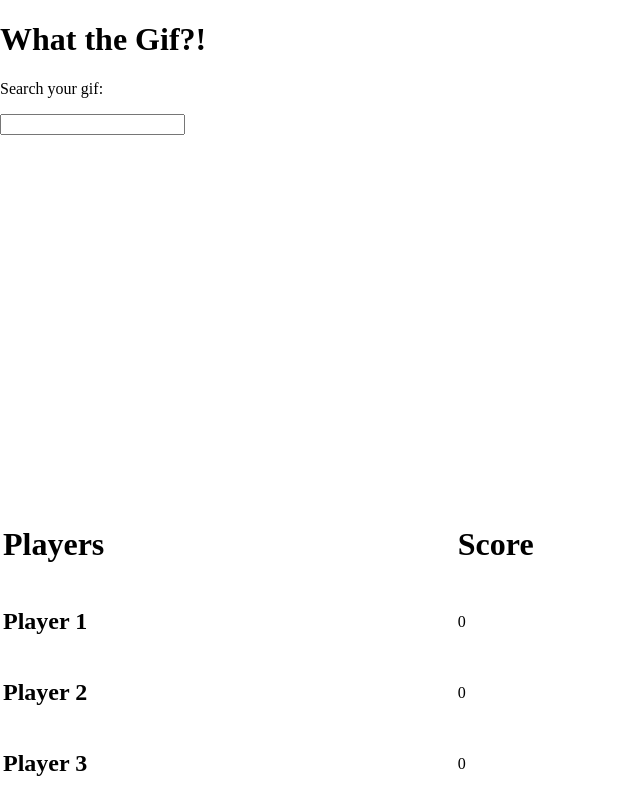
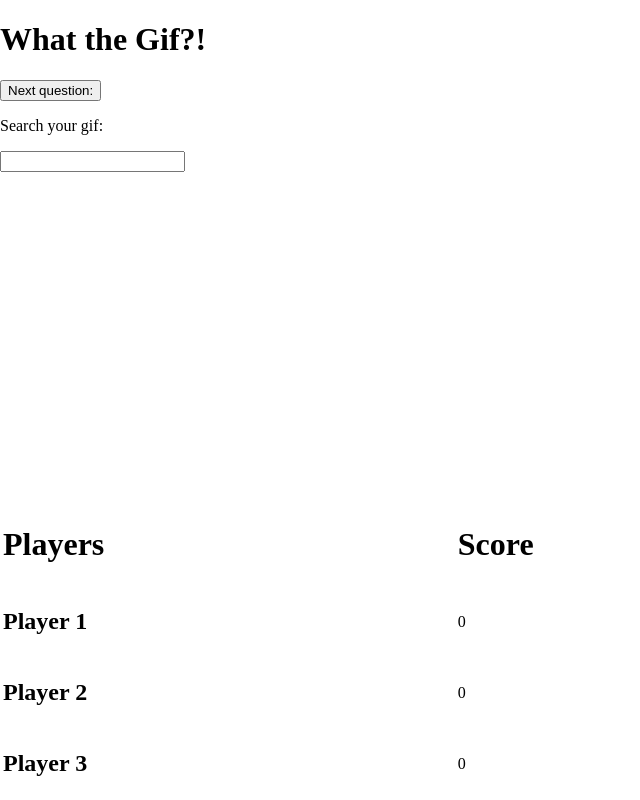
Before and after one commit to scove/whatthegif, an Electron app: page index.html in a window 800 px wide. Shown: the whole page, without its empty margins (0-640 px from the left). Drawn offline with Linux system fonts and the light colour scheme.

Commit message:
add button to the prompt

```diff
--- a/index.html
+++ b/index.html
@@ -9,6 +9,7 @@
       <div class="game">
         <h1>What the Gif?!</h1>
         <div class="prompt">
+          <button class="prompt-questions"> Next question: </button>
 
         </div>
         <div class="search">
```
